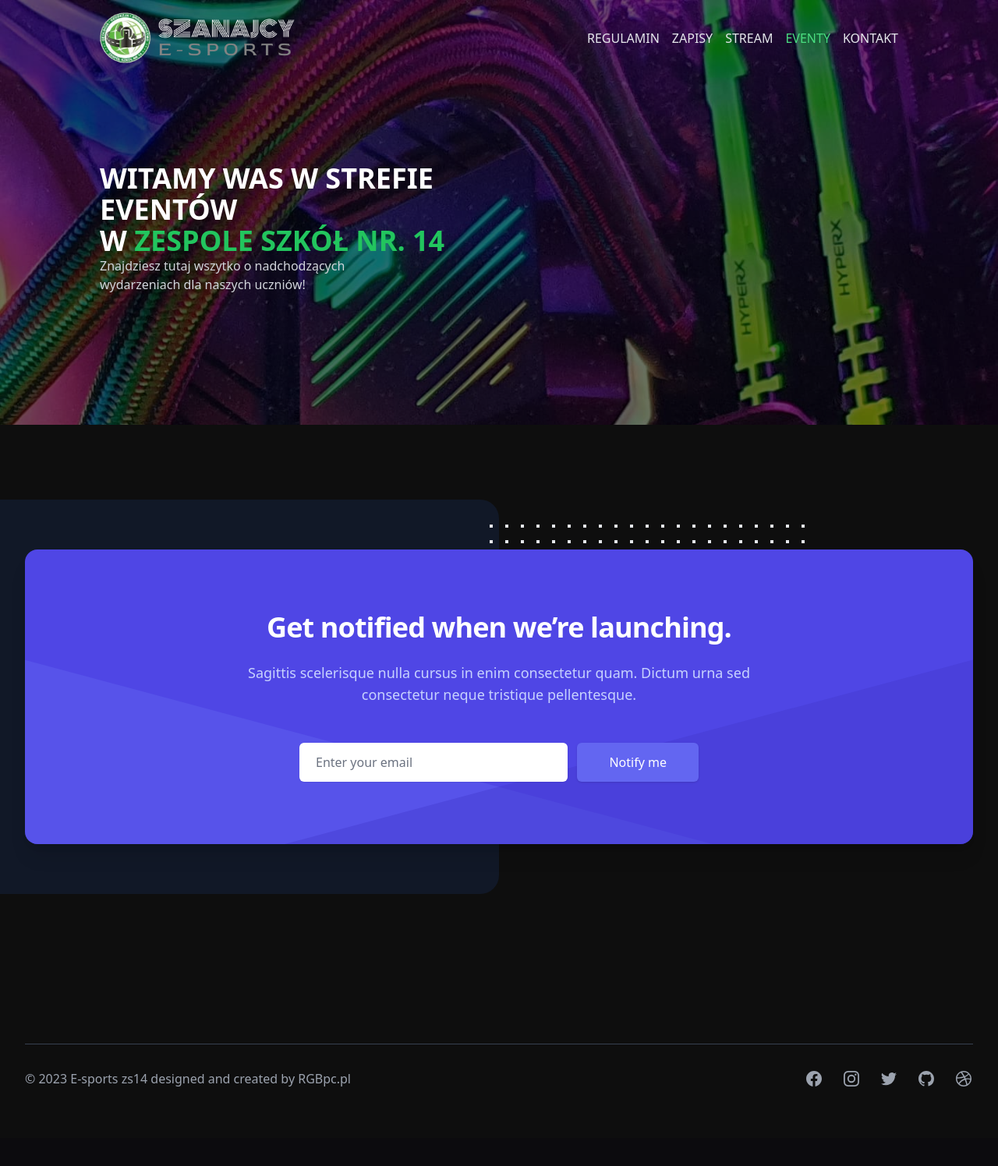
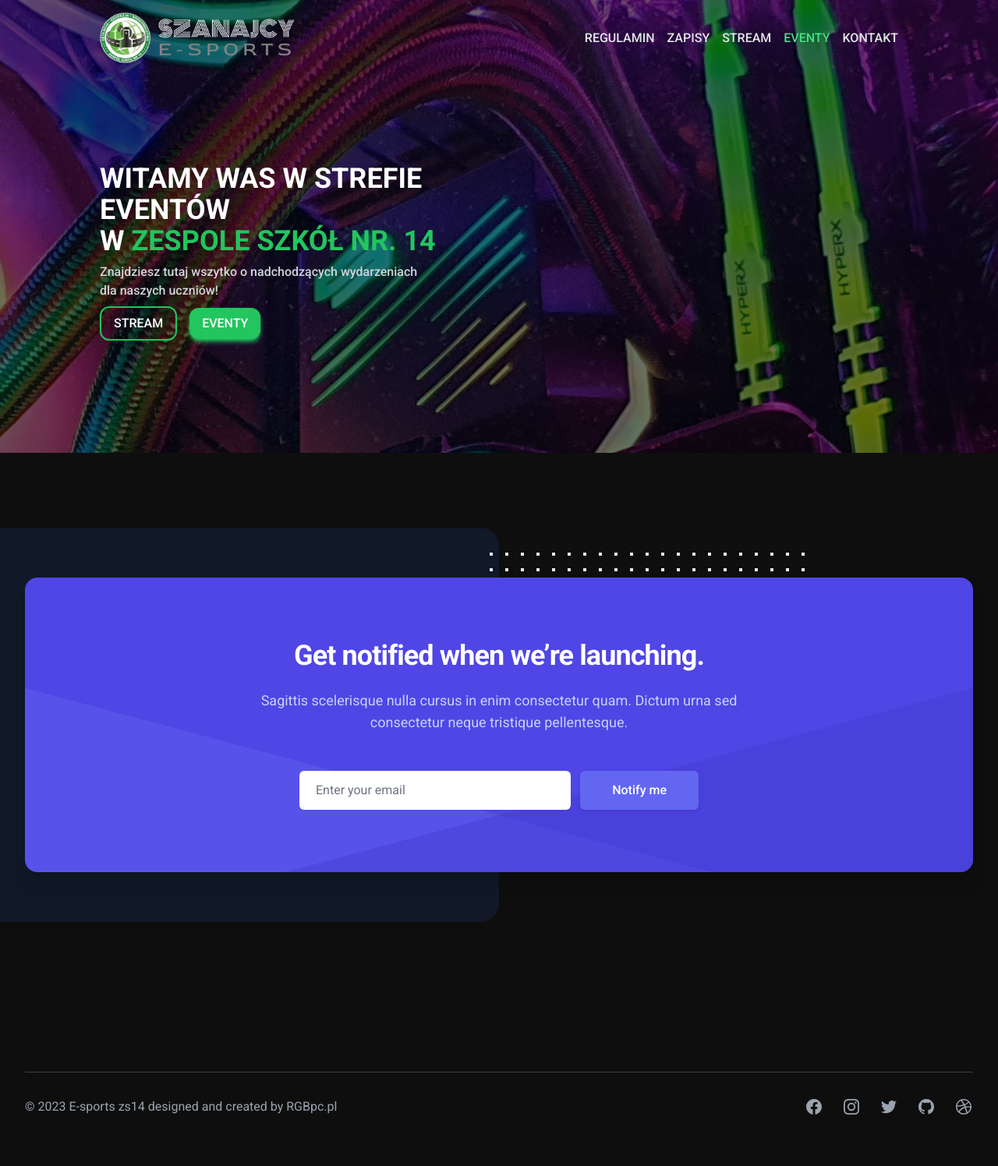
Before and after one commit to gugisek/esport.zs14, a PHP site: page / in a window 1280 px wide. Shown: the whole page at 78% size. Before the commit the page ends 1394 px from the top, so only its background shows below. Run offline with PHP 8.4, Linux system fonts and the light colour scheme; some libraries are stand-ins or nearby versions.

Commit message:
dalej nie umiem

```diff
--- a/components/hero.php
+++ b/components/hero.php
@@ -12,8 +12,9 @@
         </nav>
         <section class="py-32">
             <h1 class="font-bold text-4xl text-white uppercase w-1/2">Witamy was w strefie eventów<br> w <span class="text-green-500">zespole szkół nr. 14</span></h1>
-            <p class="w-2/5 text-gray-300 text-md font-medium">Znajdziesz tutaj wszytko o nadchodzących wydarzeniach dla naszych uczniów!</p>
-            <button></button>
+            <p class="py-2 w-2/5 text-gray-300 text-md font-medium">Znajdziesz tutaj wszytko o nadchodzących wydarzeniach dla naszych uczniów!</p>
+            <button class="border-2 mr-3 border-green-500 uppercase rounded-xl py-2 px-4 text-white hover:scale-105 transition-all duration-300 font-medium">Stream</button>
+            <button class="bg-green-500 rounded-xl py-2 px-4 text-white uppercase font-medium shadow-md hover:scale-105 transition-all duration-300 shadow-green-500">EVENTY</button>
         </section>
     </section>
 </section>
--- a/public/global.css
+++ b/public/global.css
@@ -1,3 +1,6 @@
+@import url('https://fonts.googleapis.com/css2?family=Lexend:wght@100;200;300;400;500;600;700;800;900&family=Roboto:ital,wght@0,100;0,300;0,400;0,500;0,700;0,900;1,100;1,300;1,400;1,500;1,700;1,900&display=swap');
+
 * {
     scroll-behavior: smooth;
+    font-family: roboto, sans-serif;
 }
```
